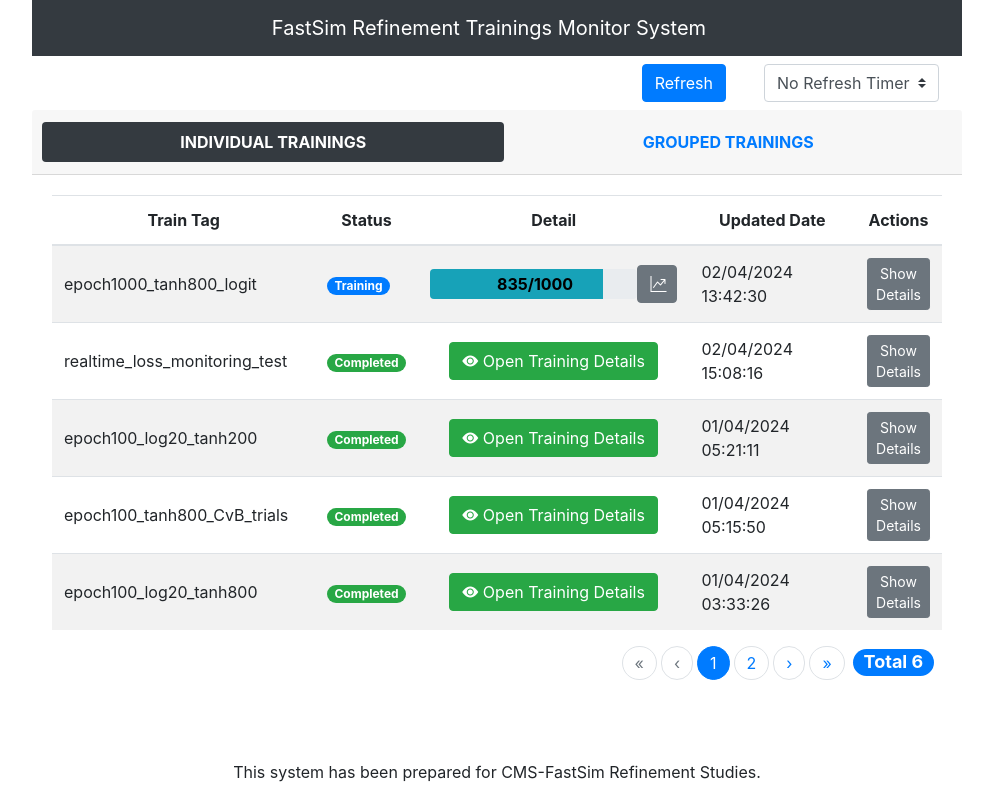
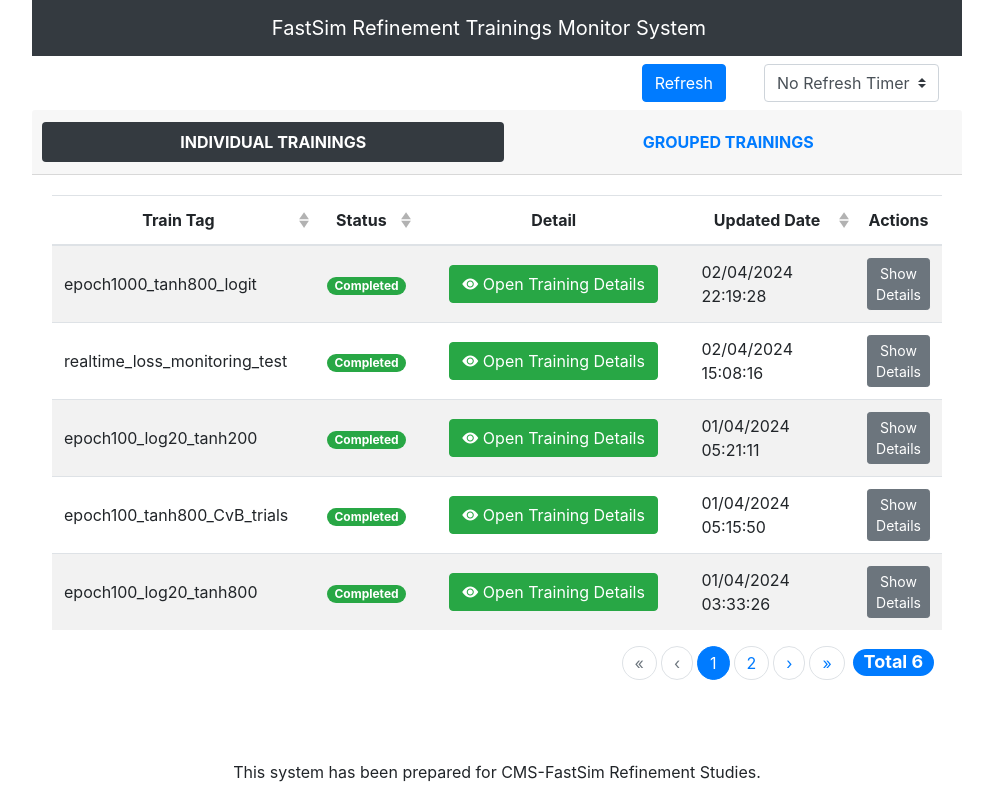
Before and after one commit to dboncukcu/fastsimRefRealtimeMonitor, a Vue app: page / in a window 1280 px wide. Shown: the whole page, without its empty margins (143-1136 px from the left). Built offline with nearby package versions, Linux system fonts and the light colour scheme; what vue-apexcharts would draw is missing.

Commit message:
Refactor date conversion logic in HistoryDetails.vue and GroupedTrainings.vue

```diff
--- a/src/components/GroupedTrainings.vue
+++ b/src/components/GroupedTrainings.vue
@@ -137,8 +137,8 @@ export default {
       const result = {};
       Object.keys(this.logs).forEach((key) => {
         const latestItem = this.logs[key].reduce((prev, current) => {
-          const prevDate = new Date(prev.updatedDate);
-          const currentDate = new Date(current.updatedDate);
+          const prevDate = this.convertDateToJSFormat(prev.updatedDate);
+          const currentDate = this.convertDateToJSFormat(current.updatedDate);
           return prevDate > currentDate ? prev : current;
         });
 
@@ -171,8 +171,8 @@ export default {
         });
 
         const lastUpdate = updateDates.reduce((prev, current) => {
-          const prevDate = new Date(prev.updatedDate);
-          const currentDate = new Date(current.updatedDate);
+          const prevDate = this.convertDateToJSFormat(prev);
+          const currentDate = this.convertDateToJSFormat(current);
           return prevDate > currentDate ? prev : current;
         });
         groupsMainItems.push({
@@ -186,6 +186,18 @@ export default {
     },
   },
   methods: {
+    convertDateToJSFormat(dateString) {
+        const parts = dateString.split(' ');
+        const dateParts = parts[0].split('/');
+        const timeParts = parts[1].split(':');
+        const year = dateParts[2];
+        const month = dateParts[1] - 1;
+        const day = dateParts[0];
+        const hour = timeParts[0];
+        const minute = timeParts[1];
+        const second = timeParts[2];
+        return new Date(year, month, day, hour, minute, second);
+      },
     // eslint-disable-next-line no-unused-vars
     onRowClicked(item, index, event) {
       // Bu örnekte, genişletilmiş öğe yönetimine ihtiyaç duyulmamaktadır.
--- a/src/components/HistoryDetails.vue
+++ b/src/components/HistoryDetails.vue
@@ -4,7 +4,7 @@
       <b-table
         striped
         hover
-        :items="logs"
+        :items="sortedLogs"
         :fields="detailFields"
         small
         class="table-wrapper"
@@ -116,8 +116,26 @@ export default {
         .map((entry) => entry.detail.epoch);
       return Math.max(...epochs);
     },
+    sortedLogs() {
+      const sortedLogs = [...this.logs];
+      return sortedLogs.sort((a, b) => {
+        return this.convertDateToJSFormat(b.updatedDate) - this.convertDateToJSFormat(a.updatedDate);
+      });
+    },
   },
   methods: {
+    convertDateToJSFormat(dateString) {
+      const parts = dateString.split(" ");
+      const dateParts = parts[0].split("/");
+      const timeParts = parts[1].split(":");
+      const year = dateParts[2];
+      const month = dateParts[1] - 1;
+      const day = dateParts[0];
+      const hour = timeParts[0];
+      const minute = timeParts[1];
+      const second = timeParts[2];
+      return new Date(year, month, day, hour, minute, second);
+    },
     showLosses() {
       this.$emit("showLosses", this.trainingName);
     },
--- a/src/components/IndividualTrainings.vue
+++ b/src/components/IndividualTrainings.vue
@@ -10,17 +10,19 @@
       @row-clicked="onRowClicked"
       responsive="sm"
       id="mainHistoryTable"
+      :sort-compare="customSort"
     >
       <template #row-details="row">
-        <historyDetailItems
-          :logs="historyDetailItems(row.item.trainName)"
+        <HistoryDetails
+          :logs="logs[row.item.trainName]"
           :trainingName="row.item.trainName"
           @showLosses="showLosses"
-        ></historyDetailItems>
+          @showed="loading[row.item.trainName] = false"
+        ></HistoryDetails>
       </template>
 
       <template #cell(actions)="row">
-        <b-button size="sm" @click="row.toggleDetails">
+        <b-button size="sm" @click="row.toggleDetails()">
           {{ row.detailsShowing ? "Hide" : "Show" }} Details
         </b-button>
       </template>
@@ -76,7 +78,11 @@
       ></b-pagination>
       <ul class="pagination mx-2">
         <li class="page-item active">
-          <h4><b-badge variant = "primary" pill >Total {{ this.historyMainItems.length }}</b-badge></h4>
+          <h4>
+            <b-badge variant="primary" pill
+              >Total {{ this.historyMainItems.length }}</b-badge
+            >
+          </h4>
         </li>
       </ul>
     </div>
@@ -100,7 +106,7 @@
 </template>
 
 <script>
-import historyDetailItems from "./HistoryDetails.vue";
+import HistoryDetails from "./HistoryDetails.vue";
 import TrainingStatus from "./detail/TrainingStatus.vue";
 import PlottingStatus from "./detail/PlottingStatus.vue";
 import PreparedStatus from "./detail/PreparedStatus.vue";
@@ -112,7 +118,7 @@ import LossChart from "./detail/LossChart.vue";
 export default {
   name: "IndividualTrainings",
   components: {
-    historyDetailItems,
+    HistoryDetails,
     TrainingStatus,
     PlottingStatus,
     PreparedStatus,
@@ -127,6 +133,7 @@ export default {
   },
   data() {
     return {
+      loading: {},
       mainFields: [
         {
           key: "trainName",
@@ -134,6 +141,7 @@ export default {
           thStyle: { width: "30%" },
           thClass: "text-center",
           tdClass: "align-middle",
+          sortable: true,
         },
         {
           key: "status",
@@ -141,6 +149,7 @@ export default {
           thStyle: { width: "10%" },
           thClass: "text-center",
           tdClass: "align-middle",
+          sortable: true,
         },
         {
           key: "detail",
@@ -155,6 +164,8 @@ export default {
           thStyle: { width: "20%" },
           thClass: "text-center",
           tdClass: "align-middle",
+          sortable: true,
+          sortDirection: "desc",
         },
         {
           key: "actions",
@@ -175,8 +186,8 @@ export default {
       const result = [];
       Object.keys(this.logs).forEach((key) => {
         const latestItem = this.logs[key].reduce((prev, current) => {
-          const prevDate = new Date(prev.updatedDate);
-          const currentDate = new Date(current.updatedDate);
+          const prevDate = this.convertDateToJSFormat(prev.updatedDate);
+          const currentDate = this.convertDateToJSFormat(current.updatedDate);
           return prevDate > currentDate ? prev : current;
         });
 
@@ -188,20 +199,52 @@ export default {
       if (
         Object.prototype.hasOwnProperty.call(this.logs, this.modalTrainName)
       ) {
-          return this.logs[this.modalTrainName].map((item) => {
+        return this.logs[this.modalTrainName]
+          .map((item) => {
             if (item.status.toLowerCase() === "training") {
               return {
                 epoch: item.detail.epoch,
-                trainLoss: Object.prototype.hasOwnProperty.call(item.detail,"trainLoss") ? this.sanitizeLossValues(item.detail.trainLoss) : null,
-                validationLoss: Object.prototype.hasOwnProperty.call(item.detail,"trainLoss") ? this.sanitizeLossValues(item.detail.valLoss) : null,
+                trainLoss: Object.prototype.hasOwnProperty.call(
+                  item.detail,
+                  "trainLoss"
+                )
+                  ? this.sanitizeLossValues(item.detail.trainLoss)
+                  : null,
+                validationLoss: Object.prototype.hasOwnProperty.call(
+                  item.detail,
+                  "trainLoss"
+                )
+                  ? this.sanitizeLossValues(item.detail.valLoss)
+                  : null,
               };
             }
-          }).filter((item) => item !== null && item !== undefined);
+          })
+          .filter((item) => item !== null && item !== undefined);
       }
       return [];
     },
   },
   methods: {
+    convertDateToJSFormat(dateString) {
+      const parts = dateString.split(" ");
+      const dateParts = parts[0].split("/");
+      const timeParts = parts[1].split(":");
+      const year = dateParts[2];
+      const month = dateParts[1] - 1;
+      const day = dateParts[0];
+      const hour = timeParts[0];
+      const minute = timeParts[1];
+      const second = timeParts[2];
+      return new Date(year, month, day, hour, minute, second);
+    },
+    customSort(a, b, key) {
+      if (key === "updatedDate") {
+        const prevDate = this.convertDateToJSFormat(a[key]);
+        const currentDate = this.convertDateToJSFormat(b[key]);
+        return prevDate > currentDate ? -1 : prevDate < currentDate ? 1 : 0;
+      }
+      return a[key] > b[key] ? 1 : a[key] < b[key] ? -1 : 0;
+    },
     sanitizeLossValues(data) {
       if (
         isNaN(data) ||
@@ -222,9 +265,6 @@ export default {
     // eslint-disable-next-line no-unused-vars
     onRowClicked(item, index, event) {
       // Bu örnekte, genişletilmiş öğe yönetimine ihtiyaç duyulmamaktadır.
-    },
-    historyDetailItems(trainName) {
-      return this.logs[trainName];
     },
     getBadgeVariant(status) {
       status = status.toLowerCase();
```
Lines whose indentation alone changed are shown as unchanged.
